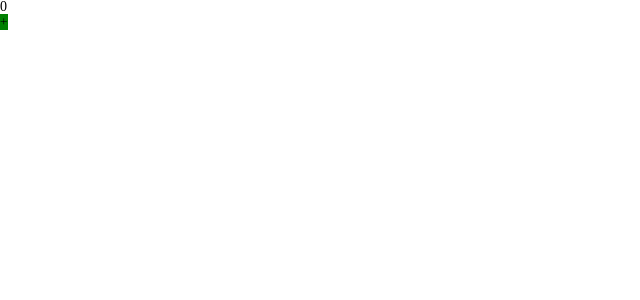
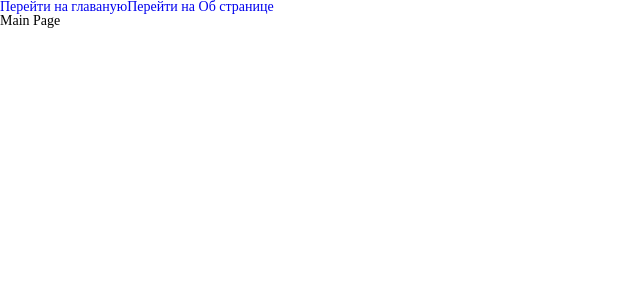
Before and after one commit to SaydAliUsmanov/forum-frontend, a React app: page / in a window 1280 px wide. Shown: the top 300 px of the page, without its empty margins (0-640 px from the left). Built offline with nearby package versions, Linux system fonts and the light colour scheme.

Commit message:
Разбил компоненты на чанки с помощью react lazy

```diff
--- a/src/App.tsx
+++ b/src/App.tsx
@@ -1,12 +1,23 @@
-import Counter from "./components/Counter"
-import './index.scss'
+import { Suspense } from 'react';
+import { Link } from 'react-router-dom';
+import { Route, Routes } from 'react-router-dom';
+import './index.scss';
+import { AboutPageLazy } from './pages/AboutPage/AboutPage.lazy';
+import { MainPageLazy } from './pages/MainPage/MainPage.lazy';
 
 const App = () => {
-	return (
-		<div>
-			<Counter />
-		</div>
-	)
-}
+  return (
+    <div>
+      <Link to={'/'}>Перейти на главаную</Link>
+      <Link to={'/about'}>Перейти на Об странице</Link>
+      <Suspense fallback={<div>Loading...</div>}>
+        <Routes>
+          <Route path={'/'} element={<MainPageLazy />} />
+          <Route path={'/about'} element={<AboutPageLazy />} />
+        </Routes>
+      </Suspense>
+    </div>
+  );
+};
 
-export default App
+export default App;
--- a/src/index.tsx
+++ b/src/index.tsx
@@ -1,7 +1,10 @@
-import { render } from "react-dom";
-import App from "./App";
+import { render } from 'react-dom';
+import { BrowserRouter } from 'react-router-dom';
+import App from './App';
 
 render(
-	<App />,
-	document.getElementById('root')
-)
+  <BrowserRouter>
+    <App />
+  </BrowserRouter>,
+  document.getElementById('root')
+);
--- /dev/null
+++ b/src/pages/AboutPage/AboutPage.lazy.tsx
@@ -0,0 +1,3 @@
+import {lazy} from "react";
+
+export const AboutPageLazy = lazy(()=> import('./AboutPage'))
--- /dev/null
+++ b/src/pages/AboutPage/AboutPage.tsx
@@ -0,0 +1,9 @@
+const AboutPage = () => {
+	return (
+		<div>
+			About Page
+		</div>
+	)
+}
+
+export default AboutPage
--- /dev/null
+++ b/src/pages/MainPage/MainPage.lazy.tsx
@@ -0,0 +1,3 @@
+import {lazy} from "react";
+
+export const MainPageLazy = lazy(()=> import('./MainPage'))
--- /dev/null
+++ b/src/pages/MainPage/MainPage.tsx
@@ -0,0 +1,5 @@
+const MainPage = () => {
+  return <div>Main Page</div>;
+};
+
+export default MainPage;
```
